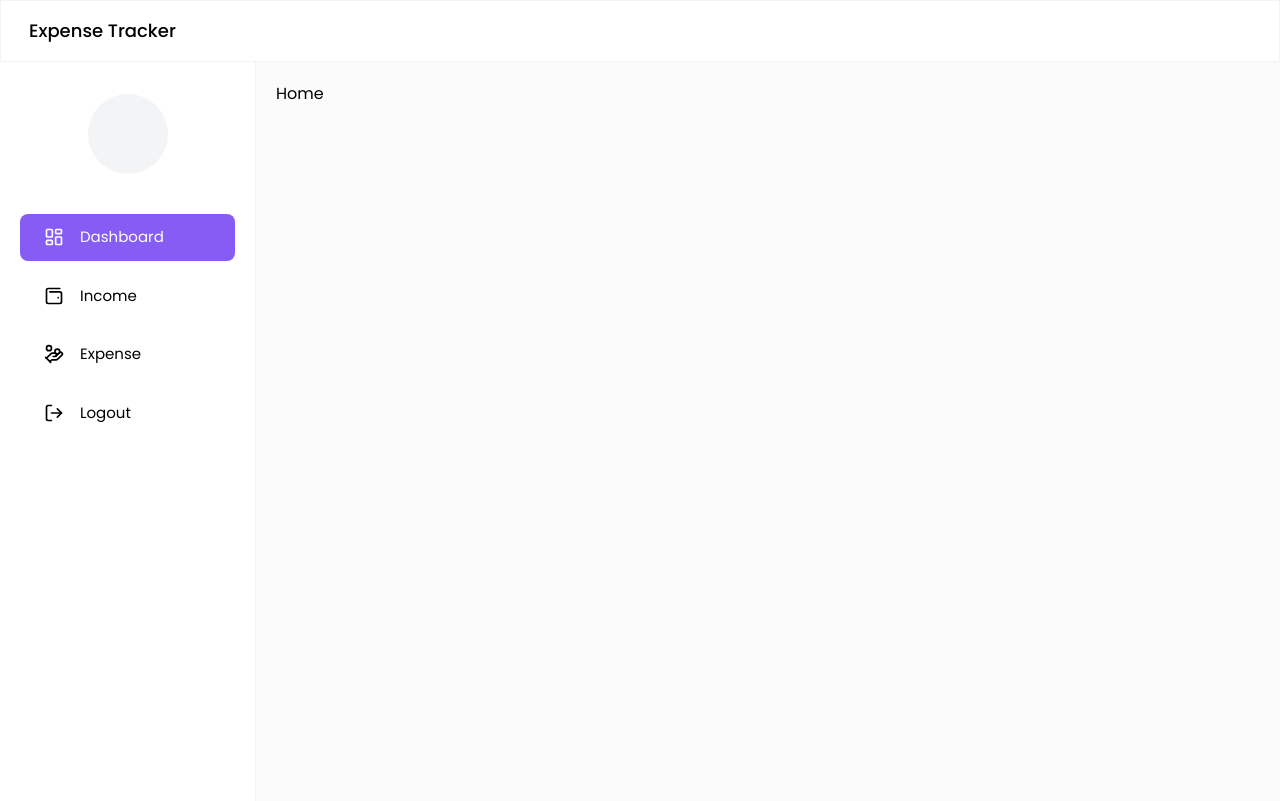
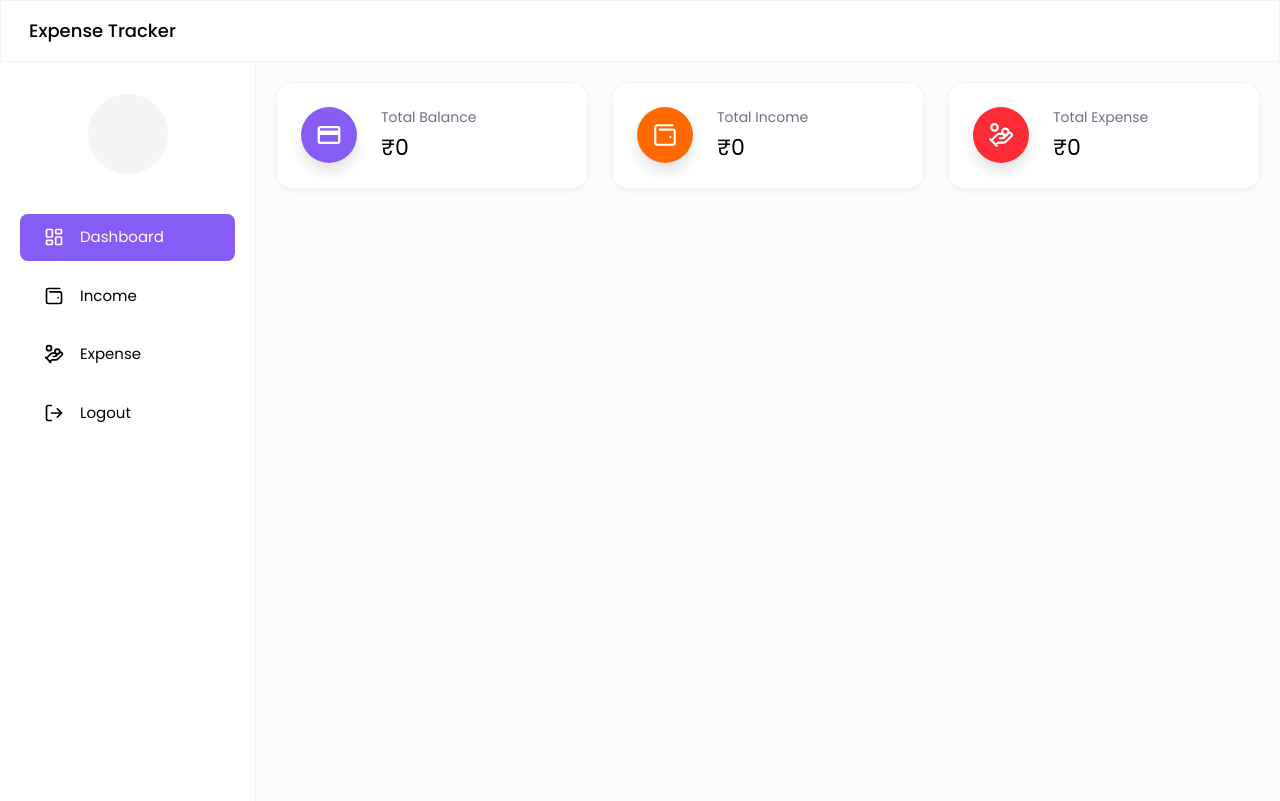
Before and after one commit to Velstruck/insight-income, a React (Vite) app in the folder frontend/: page /dashboard in a window 1280 px wide. Built offline with nearby package versions, Linux system fonts and the light colour scheme; no server answers; sample sign-in values are in the browser's storage.

Commit message:
Implementing summary cards on dashboard

```diff
--- /dev/null
+++ b/frontend/src/components/Cards/InfoCard.jsx
@@ -0,0 +1,15 @@
+import React from 'react'
+
+const InfoCard = ({icon, label, value, color}) => {
+  return <div className='flex gap-6 bg-white p-6 rounded-2xl shadow-md shadow-gray-100 border border-gray-200/50'>
+    <div className={`w-14 h-14 flex items-center justify-center text-[26px] text-white ${color} rounded-full drop-shadow-xl`}>
+        {icon}
+    </div>
+    <div>
+        <h6 className='mb-1 text-sm text-gray-500'>{label}</h6>
+        <span className='text-[22px]'>₹{value}</span>
+    </div>
+  </div>
+}
+
+export default InfoCard
--- a/frontend/src/components/layouts/DashboardLayout.jsx
+++ b/frontend/src/components/layouts/DashboardLayout.jsx
@@ -2,6 +2,7 @@
 import { UserContext } from '../../context/userContext'
 import Navbar from './Navbar'
 import SideMenu from './SideMenu'
+
 
 const DashboardLayout = ({children, activeMenu}) => {
     const {user} = useContext(UserContext)
--- a/frontend/src/pages/Dashboard/Home.jsx
+++ b/frontend/src/pages/Dashboard/Home.jsx
@@ -4,6 +4,10 @@
 import { useNavigate } from 'react-router-dom';
 import axiosInstance from '../../utils/axiosInstance';
 import { API_PATHS } from '../../utils/apiPaths';
+import InfoCard from '../../components/Cards/InfoCard';
+import {LuHandCoins, LuWalletMinimal } from 'react-icons/lu'
+import { IoMdCard } from 'react-icons/io'
+import { addThousandsSeparator } from '../../utils/helper';
 
 const Home = () => {
   useUserAuth();
@@ -41,7 +45,26 @@
   return (
     <DashboardLayout activeMenu="Dashboard">
       <div className='mx-auto my-5'>
-        Home
+        <div className='grid grid-cols-1 md:grid-cols-3 gap-6'>
+          <InfoCard
+            icon={<IoMdCard/>}
+            label="Total Balance"
+            value={addThousandsSeparator(dashboardData?.totalBalance || 0)}
+            color="bg-primary"
+            />
+          <InfoCard
+            icon={<LuWalletMinimal/>}
+            label="Total Income"
+            value={addThousandsSeparator(dashboardData?.totalIncome || 0)}
+            color="bg-orange-500"
+            />
+          <InfoCard
+            icon={<LuHandCoins/>}
+            label="Total Expense"
+            value={addThousandsSeparator(dashboardData?.totalExpense || 0)}
+            color="bg-red-500"
+            />
+        </div>
       </div>
     </DashboardLayout>
   )
--- a/frontend/src/utils/helper.js
+++ b/frontend/src/utils/helper.js
@@ -15,3 +15,12 @@
 
     return initials.toUpperCase()
 };
+
+export const addThousandsSeparator = (num) => {
+    if(num== null || isNaN(num)) return "";
+
+    const [integerPart, fracntionalPart] = num.toString().split('.');
+    const formmattedInteger = integerPart.replace(/\B(?=(\d{3})+(?!\d))/g, ",");
+
+    return fracntionalPart ? `${formmattedInteger}.${fracntionalPart}` : formmattedInteger;
+}
```
